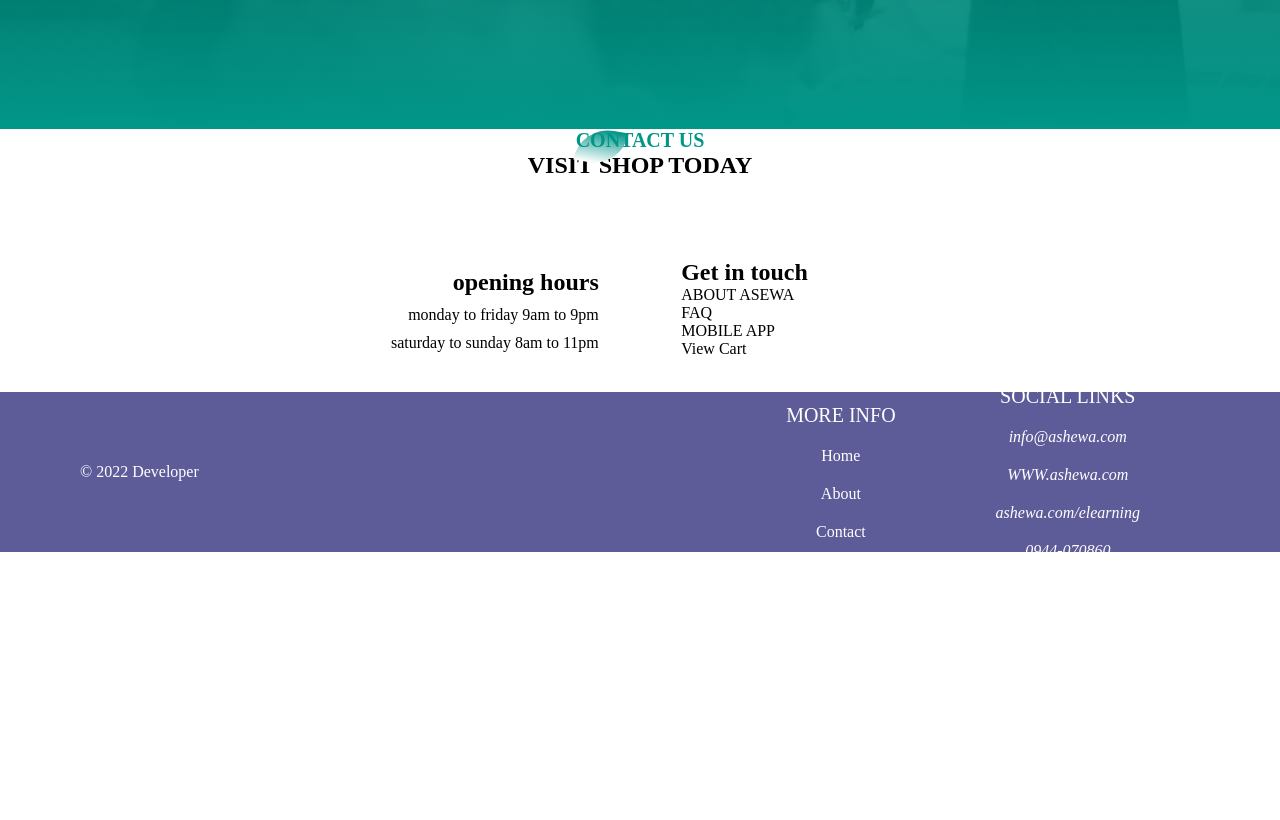
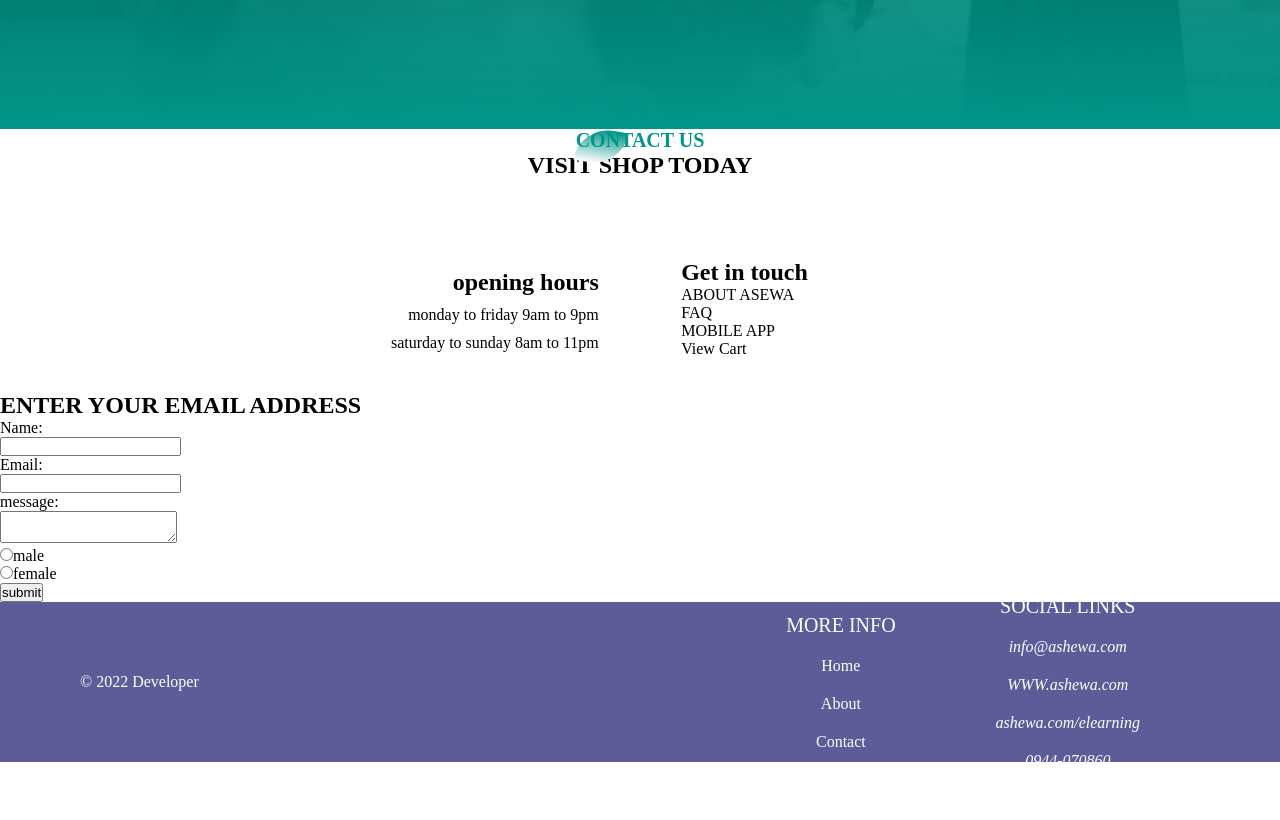
Before and after one commit to Meareyeee/misikir-digafe-ugr-10739-13, a plain HTML site: page contact us.html in a window 1280 px wide. Shown: the part 831-1651 px from the top of the page. Before the commit the page ends 1441 px from the top, so only its background shows below. Drawn offline with Linux system fonts and the light colour scheme.

Commit message:
contact us

```diff
--- a/contact us.html
+++ b/contact us.html
@@ -52,6 +52,21 @@
   </div>
       </div>
   </section>
+    <section id=""><article>
+     <h2>ENTER YOUR EMAIL ADDRESS</h2>
+     <form>
+      <label for="name"> Name:</label> <br>
+      <input type="text"  id="name"  name="name"><br>
+      <label for="email"> Email:</label> <br>
+      <input type="email" id="email" name="email"><br>
+      <label for="message" >message:</label><br>
+      <textarea id="message" name="message"></textarea><br>
+      <input type="radio" name="sex" value="male">male<br>
+      <input type="radio" name="sex" value="female">female<br>
+      <input type="submit" value="submit"><br>
+    </form>
+    </article>
+   </section>
   </main>
 <footer class="footer">
       <div class="copy">&copy; 2022 Developer</div>
```
